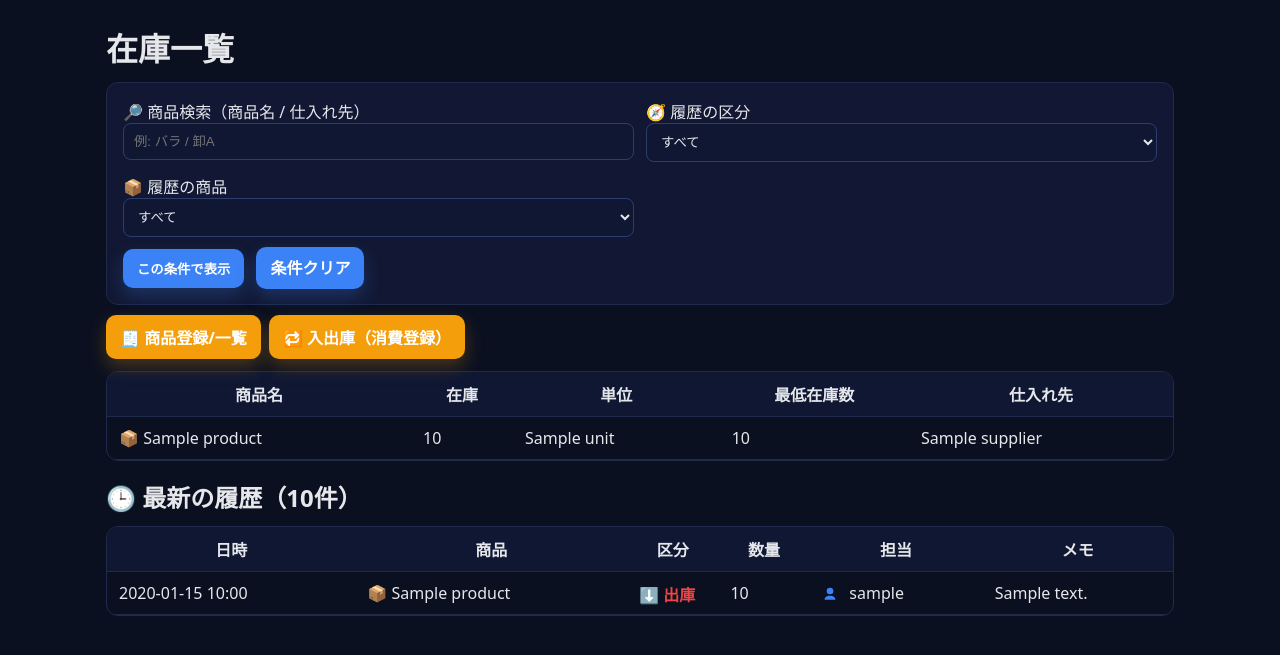
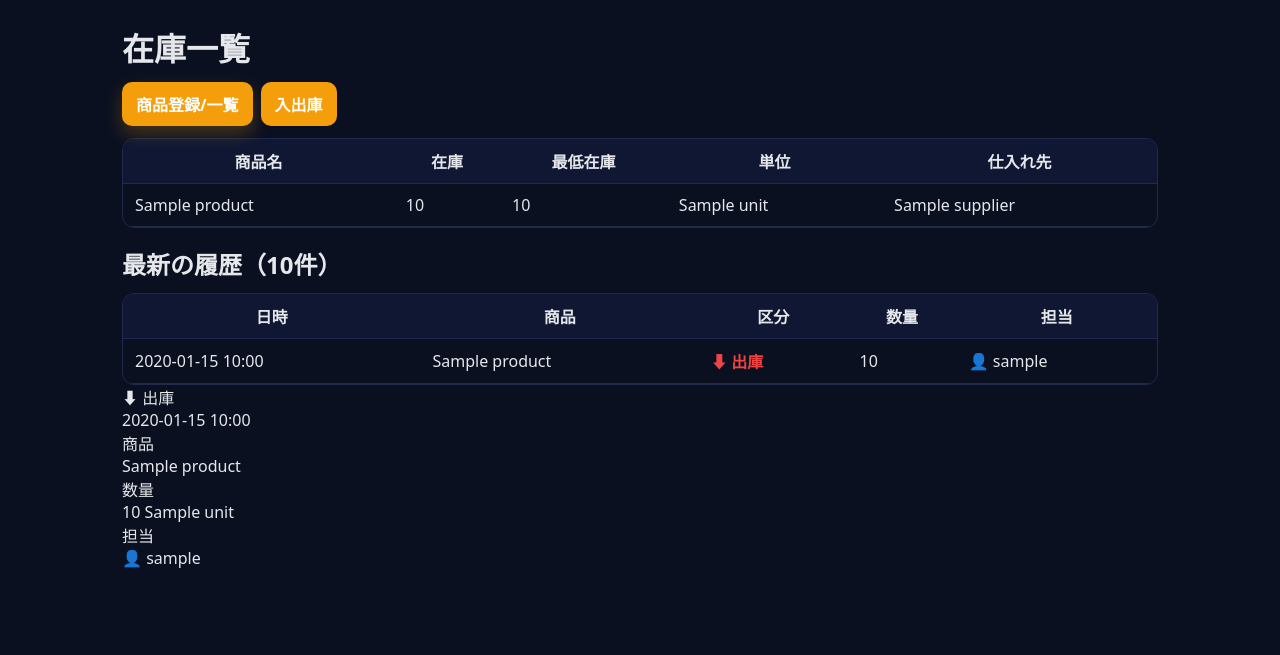
Before and after one commit to harumone8787/coffee2, a Python web app: template templates/dashboard.html in a window 1280 px wide. Shown: the part 65-720 px from the top of the page. Run offline with Jinja, Linux system fonts and the light colour scheme; the template is opened without the code that fills it: most values are stand-ins (such as "Sample title", 1, 10 or a date in 2020).

Commit message:
Update dashboard.html

```diff
--- a/templates/dashboard.html
+++ b/templates/dashboard.html
@@ -1,109 +1,131 @@
 {% extends 'base.html' %}
-{% block title %}在庫一覧 - 在庫管理{% endblock %}
+{% block title %}在庫一覧{% endblock %}
 {% block content %}
+
+<div class="container">
+
   <h1>在庫一覧</h1>
 
-<!-- 検索・フィルタ（GET） -->
-<form method="get" class="grid-form filter-form">
-  <div>
-    <label>🔎 商品検索（商品名 / 仕入れ先）</label>
-    <input name="q" value="{{ q or '' }}" placeholder="例: バラ / 卸A">
-  </div>
-  <div>
-    <label>🧭 履歴の区分</label>
-    <select name="kind">
-      <option value="" {% if not kind %}selected{% endif %}>すべて</option>
-      <option value="IN" {% if kind == 'IN' %}selected{% endif %}>入庫</option>
-      <option value="OUT" {% if kind == 'OUT' %}selected{% endif %}>出庫</option>
-    </select>
-  </div>
-  <div>
-    <label>📦 履歴の商品</label>
-    <select name="prod">
-      <option value="">すべて</option>
-      {% for fp in filter_products %}
-        <option value="{{ fp.id }}" {% if prod_selected == fp.id %}selected{% endif %}>{{ fp.name }}</option>
-      {% endfor %}
-    </select>
-  </div>
-  <div class="full">
-    <button type="submit" class="button-accent">この条件で表示</button>
-    <a class="button-accent" href="{{ url_for('inventory.dashboard') }}" style="margin-left:8px;">条件クリア</a>
-  </div>
-</form>
-
+  <!-- ツールバー（検索・ボタン類は既存のまま） -->
   <div class="toolbar">
-  <a class="button-secondary" href="{{ url_for('inventory.products') }}">🧾 商品登録/一覧</a>
-  <a class="button-secondary" href="{{ url_for('inventory.movements') }}">🔁 入出庫（消費登録）</a>
+    <a class="button-secondary" href="{{ url_for('inventory.products') }}">商品登録/一覧</a>
+    <a class="button" href="{{ url_for('inventory.movements') }}">入出庫</a>
   </div>
 
+  <!-- 在庫テーブル（既存） -->
   <div class="table-responsive">
     <table class="table">
       <thead>
-      <tr><th>商品名</th><th>在庫</th><th>単位</th><th>最低在庫数</th><th>仕入れ先</th></tr>
+        <tr>
+          <th>商品名</th>
+          <th>在庫</th>
+          <th>最低在庫</th>
+          <th>単位</th>
+          <th>仕入れ先</th>
+        </tr>
       </thead>
       <tbody>
         {% for p in products %}
-        {% set low = p.current_stock < p.min_stock %}
-        <tr class="{{ 'low' if low else '' }}">
-          <td class="cell-name">📦 {{ p.name }}</td>
-          <td class="cell-stock {{ 'text-red' if low else '' }}">{{ p.current_stock }}</td>
-          <td class="cell-unit">{{ p.unit }}</td>
-          <td class="cell-min">{{ p.min_stock }}</td>
-          <td class="cell-supplier">{{ p.supplier or '-' }}</td>
+          <tr class="{% if p.quantity is not none and p.min_stock is not none and p.quantity < p.min_stock %}low{% endif %}">
+            <td class="cell-name">{{ p.name }}</td>
+            <td class="{% if p.quantity is not none and p.min_stock is not none and p.quantity < p.min_stock %}text-red{% endif %}">{{ p.quantity }}</td>
+            <td>{{ p.min_stock }}</td>
+            <td>{{ p.unit }}</td>
+            <td>{{ p.supplier }}</td>
           </tr>
         {% endfor %}
-      {% if not products %}
-        <tr><td colspan="5" style="color:var(--muted)">該当する商品がありません。</td></tr>
-      {% endif %}
       </tbody>
     </table>
   </div>
 
-<h2 class="mt-3">🕒 最新の履歴（10件）</h2>
-<div class="table-responsive">
+  <h2 class="mt-3">最新の履歴（10件）</h2>
+
+  <!-- デスクトップ用：表（従来どおり） -->
+  <div class="table-responsive only-desktop">
     <table class="table">
       <thead>
-      <tr><th>日時</th><th>商品</th><th>区分</th><th>数量</th><th>担当</th><th>メモ</th></tr>
+        <tr>
+          <th>日時</th>
+          <th>商品</th>
+          <th>区分</th>
+          <th>数量</th>
+          <th>担当</th>
+        </tr>
       </thead>
       <tbody>
-      {% for m in recent10 %}
+        {% for m in recent_movements %}
           <tr>
-        <td>{{ m.created_at.strftime('%Y-%m-%d %H:%M') }}</td>
-        <td>📦 {{ m.product.name }}</td>
+            <td>{{ m.created_at.strftime('%Y-%m-%d %H:%M') if m.created_at else '' }}</td>
+            <td class="cell-name">{{ m.product.name if m.product else '' }}</td>
             <td>
-          {% if m.kind == 'IN' %}
-            <span class="icon icon-in">⬆️ 入庫</span>
+              {% if m.movement_type == 'in' %}
+                <span class="icon-in">⬆ 入庫</span>
               {% else %}
-            <span class="icon icon-out">⬇️ 出庫</span>
+                <span class="icon-out">⬇ 出庫</span>
               {% endif %}
             </td>
-        <td>{{ m.qty }}</td>
+            <td>{{ m.quantity }}</td>
             <td>
-          {% if m.user.is_admin %}
-            <span class="icon icon-admin" title="管理者">
-              <!-- user-circle (SVG) -->
-              <svg viewBox="0 0 24 24" aria-hidden="true">
-                <path d="M12 14a5 5 0 1 0-5-5 5 5 0 0 0 5 5Zm0 2c-4.42 0-8 2.24-8 5v1h16v-1c0-2.76-3.58-5-8-5Z"/>
-              </svg>
-            </span>
-            <span style="margin-left:6px">{{ m.user.username }}</span>
+              {% set who = (m.user.username if m.user else '—') %}
+              {% if m.user and m.user.is_admin %}
+                <span class="icon-admin">👤</span> {{ who }}
               {% else %}
-            <span class="icon icon-staff" title="スタッフ">
-              <svg viewBox="0 0 24 24" aria-hidden="true">
-                <path d="M12 14a5 5 0 1 0-5-5 5 5 0 0 0 5 5Zm0 2c-4.42 0-8 2.24-8 5v1h16v-1c0-2.76-3.58-5-8-5Z"/>
-              </svg>
-            </span>
-            <span style="margin-left:6px">{{ m.user.username }}</span>
+                <span class="icon-staff">👤</span> {{ who }}
               {% endif %}
             </td>
-        <td>{{ m.note or '' }}</td>
           </tr>
         {% endfor %}
-      {% if not recent10 %}
-        <tr><td colspan="6" style="color:var(--muted)">履歴がありません。</td></tr>
-      {% endif %}
       </tbody>
     </table>
   </div>
+
+  <!-- モバイル用：カードリスト -->
+  <div class="history-cards only-mobile">
+    {% for m in recent_movements %}
+      <article class="history-card">
+        <div class="history-row top">
+          <div class="left">
+            <div class="pill {% if m.movement_type == 'in' %}pill-in{% else %}pill-out{% endif %}">
+              {% if m.movement_type == 'in' %}⬆ 入庫{% else %}⬇ 出庫{% endif %}
+            </div>
+          </div>
+          <div class="right time">
+            {{ m.created_at.strftime('%Y-%m-%d %H:%M') if m.created_at else '' }}
+          </div>
+        </div>
+
+        <div class="history-row">
+          <div class="label">商品</div>
+          <div class="value value-strong">{{ m.product.name if m.product else '' }}</div>
+        </div>
+
+        <div class="history-row">
+          <div class="label">数量</div>
+          <div class="value">
+            <span class="qty {% if m.movement_type == 'in' %}qty-in{% else %}qty-out{% endif %}">
+              {{ m.quantity }}
+            </span>
+            <span class="unit muted">
+              {% if m.product and m.product.unit %}{{ m.product.unit }}{% endif %}
+            </span>
+          </div>
+        </div>
+
+        <div class="history-row">
+          <div class="label">担当</div>
+          <div class="value">
+            {% set who = (m.user.username if m.user else '—') %}
+            {% if m.user and m.user.is_admin %}
+              <span class="icon-admin">👤</span>
+            {% else %}
+              <span class="icon-staff">👤</span>
+            {% endif %}
+            <span class="who">{{ who }}</span>
+          </div>
+        </div>
+      </article>
+    {% endfor %}
+  </div>
+
+</div>
 {% endblock %}
```
Lines whose indentation alone changed are shown as unchanged.
